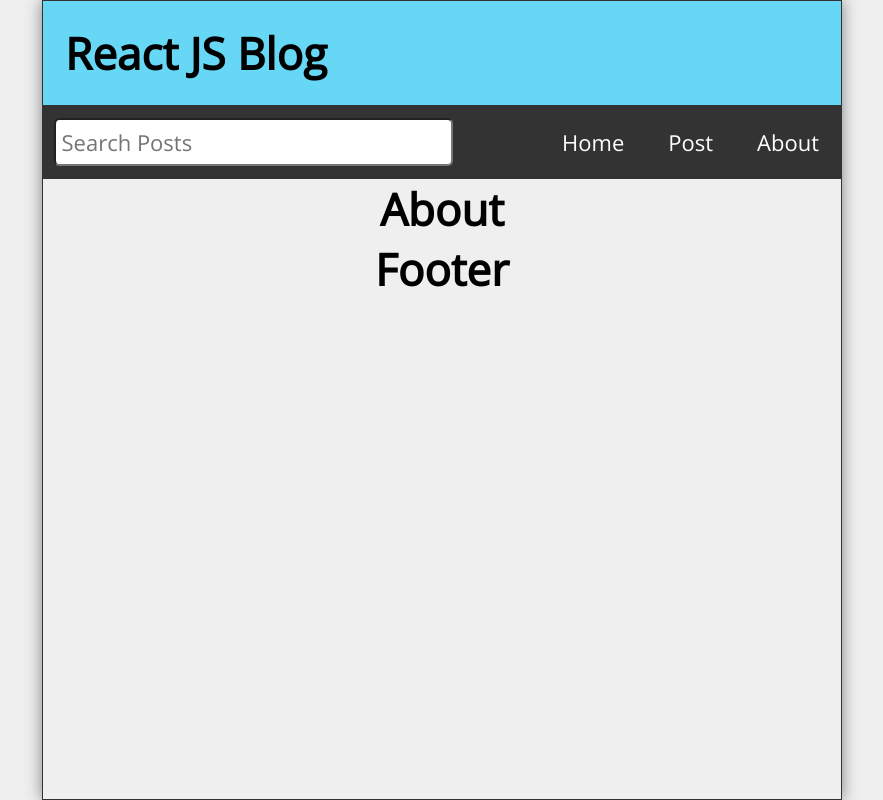
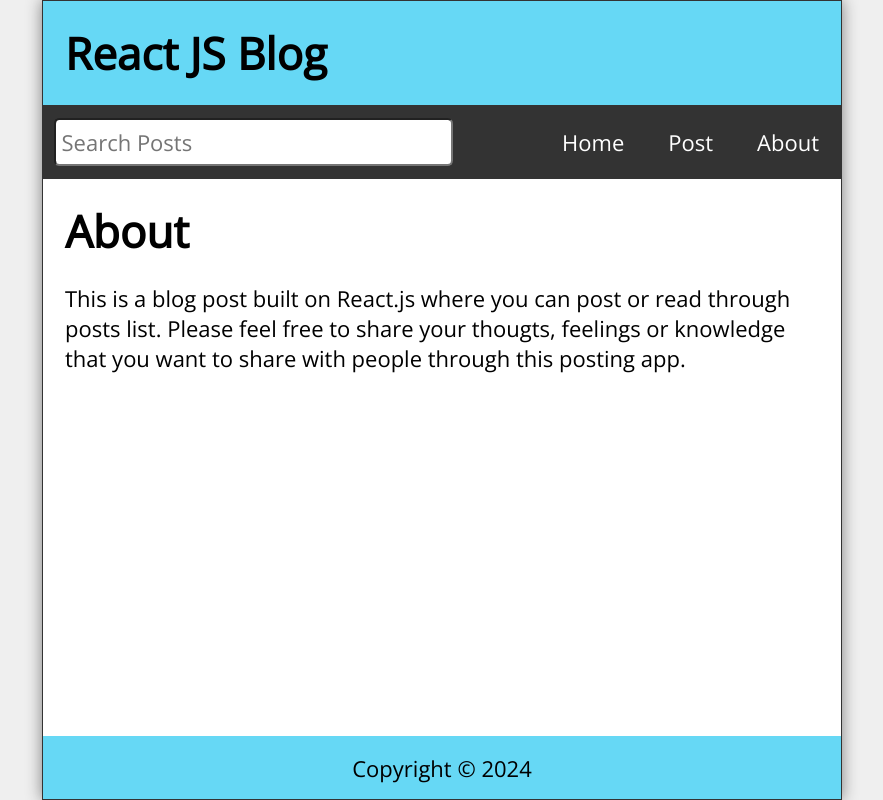
Before and after one commit to AbdullohKhashimov/blog-post, a React (Create React App) app: page /about in a window 1280 px wide. Shown: the whole page, without its empty margins (198-1081 px from the left). Built offline with nearby package versions, Linux system fonts and the light colour scheme.

Commit message:
feat: develop about and footer components

```diff
--- a/src/components/About.js
+++ b/src/components/About.js
@@ -2,8 +2,13 @@
 
 const About = () => {
   return (
-    <main>
+    <main className="About">
       <h1>About</h1>
+      <p style={{ marginTop: "1rem" }}>
+        This is a blog post built on React.js where you can post or read through
+        posts list. Please feel free to share your thougts, feelings or
+        knowledge that you want to share with people through this posting app.
+      </p>
     </main>
   );
 };
--- a/src/components/Missing.js
+++ b/src/components/Missing.js
@@ -1,10 +1,14 @@
 import React from "react";
+import { Link } from "react-router-dom";
 
 const Missing = () => {
   return (
-    <div>
-      <h1>Missing</h1>
-    </div>
+    <main className="Missing">
+      <h1>Page Not Found</h1>
+      <p>
+        <Link to="/">Go back homepage</Link>
+      </p>
+    </main>
   );
 };
 
--- a/src/reusables/Footer.js
+++ b/src/reusables/Footer.js
@@ -1,10 +1,11 @@
 import React from "react";
 
 const Footer = () => {
+  const today = new Date();
   return (
-    <div>
-      <h1>Footer</h1>
-    </div>
+    <footer className="Footer">
+      <p>Copyright &copy; {today.getFullYear()}</p>
+    </footer>
   );
 };
 
```
